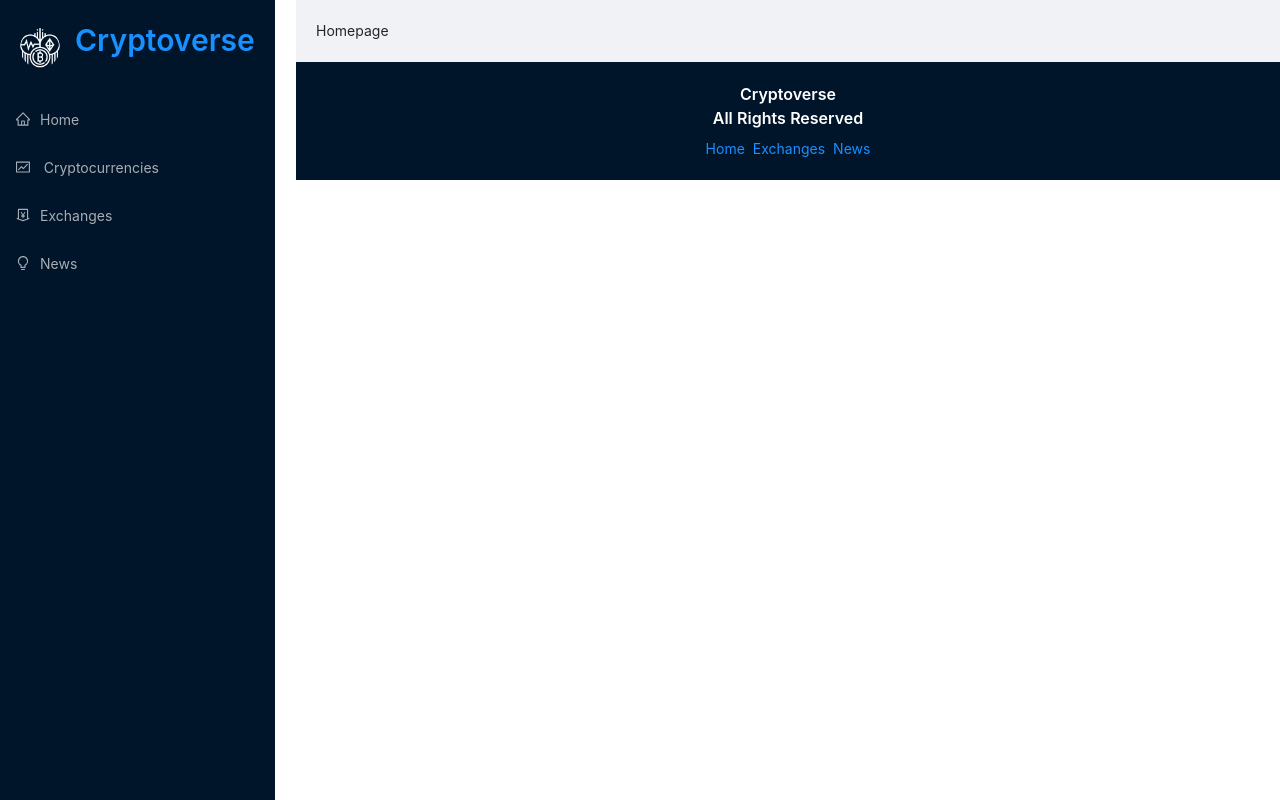
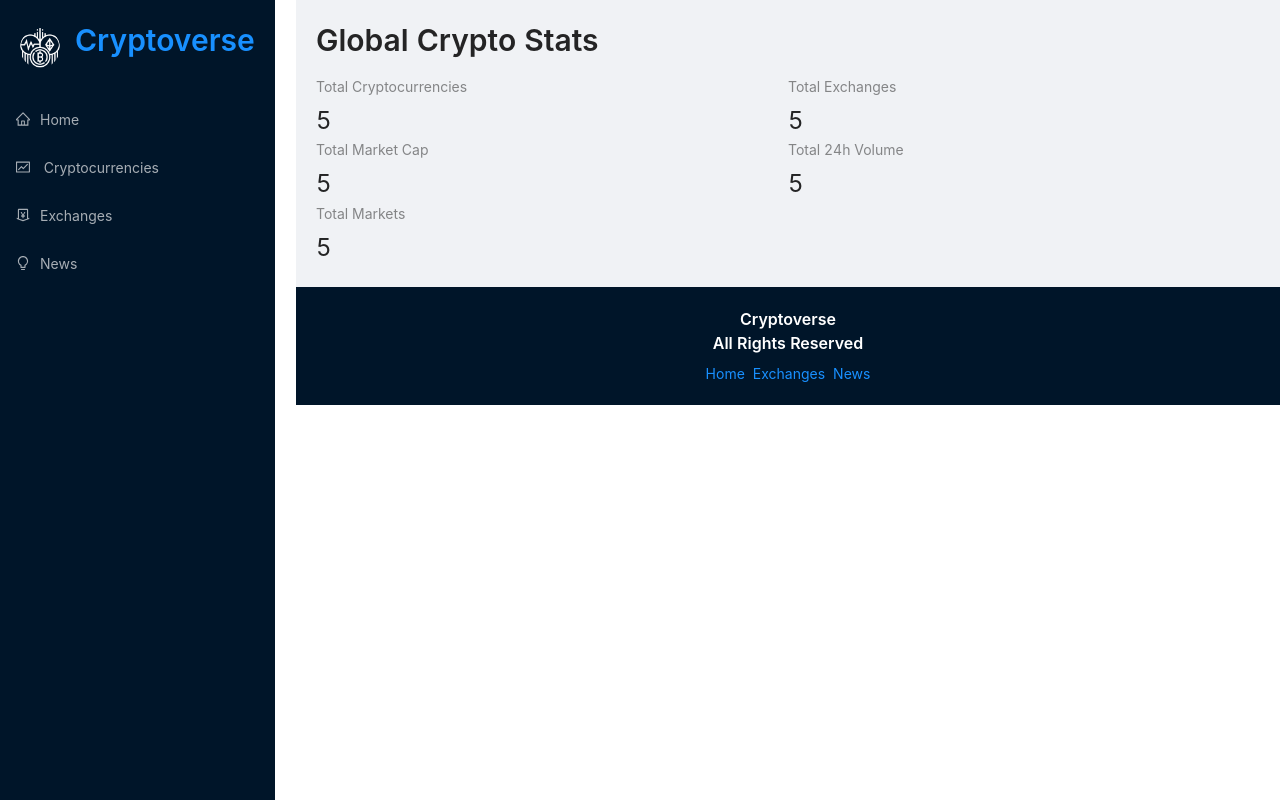
Before and after one commit to XavierAccerani/Cryptoverse, a React (Create React App) app: page / in a window 1280 px wide. Built offline with nearby package versions, Linux system fonts and the light colour scheme.

Commit message:
homepage

```diff
--- a/src/components/Homepage.jsx
+++ b/src/components/Homepage.jsx
@@ -1,10 +1,22 @@
-import React from 'react'
+import React from 'react';
+import millify from 'millify';
+import { Typography, Row, Col, Statistic } from 'antd';
+import {Link} from 'react-router-dom';
+
+const { Title } = Typography;
 
 function Homepage() {
     return (
-        <div>
-            Homepage
-        </div>
+        <>
+        <Title level={2} className='heading'> Global Crypto Stats </Title>
+        <Row>
+            <Col span={12}><Statistic title="Total Cryptocurrencies" value="5" /></Col>
+            <Col span={12}><Statistic title="Total Exchanges" value="5" /></Col>
+            <Col span={12}><Statistic title="Total Market Cap" value="5" /></Col>
+            <Col span={12}><Statistic title="Total 24h Volume" value="5" /></Col>
+            <Col span={12}><Statistic title="Total Markets" value="5" /></Col>
+        </Row>
+        </>
     )
 }
 
```
